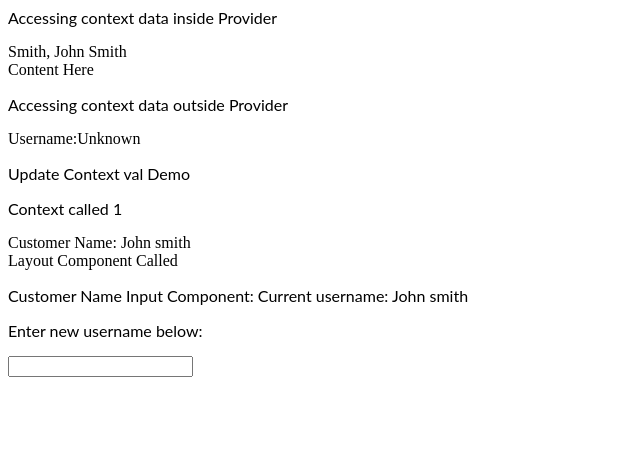
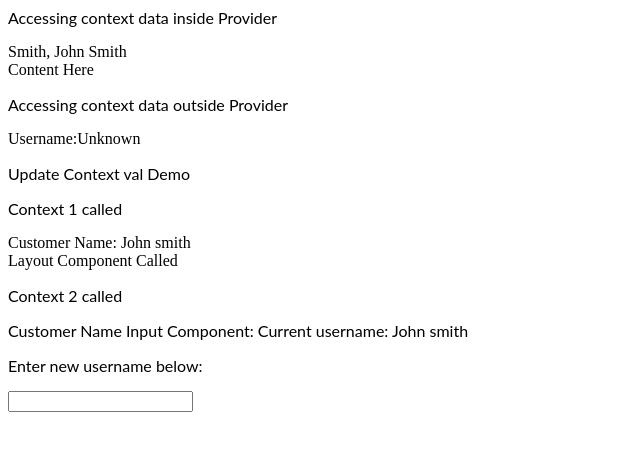
Before and after one commit to poojachoudhary560/react-context-api-pc, a React (Create React App) app: page / in a window 1280 px wide. Shown: the top 450 px of the page, without its empty margins (0-640 px from the left). Built offline with nearby package versions, Linux system fonts and the light colour scheme.

Commit message:
1 file modified

```diff
--- a/src/ContextApiValueUpdate/Application.js
+++ b/src/ContextApiValueUpdate/Application.js
@@ -9,10 +9,11 @@ const Application = (props) => {
   return (
     <CustomerContext.Provider value={value}>
       <div>
-        <p>Context called 1 </p>
+        <p>Context 1 called</p>
         <Layout>Layout Component Called</Layout>
       </div>
       <div>
+        <p>Context 2 called</p>
         <CustomerNameInput />
       </div>
     </CustomerContext.Provider>
```
